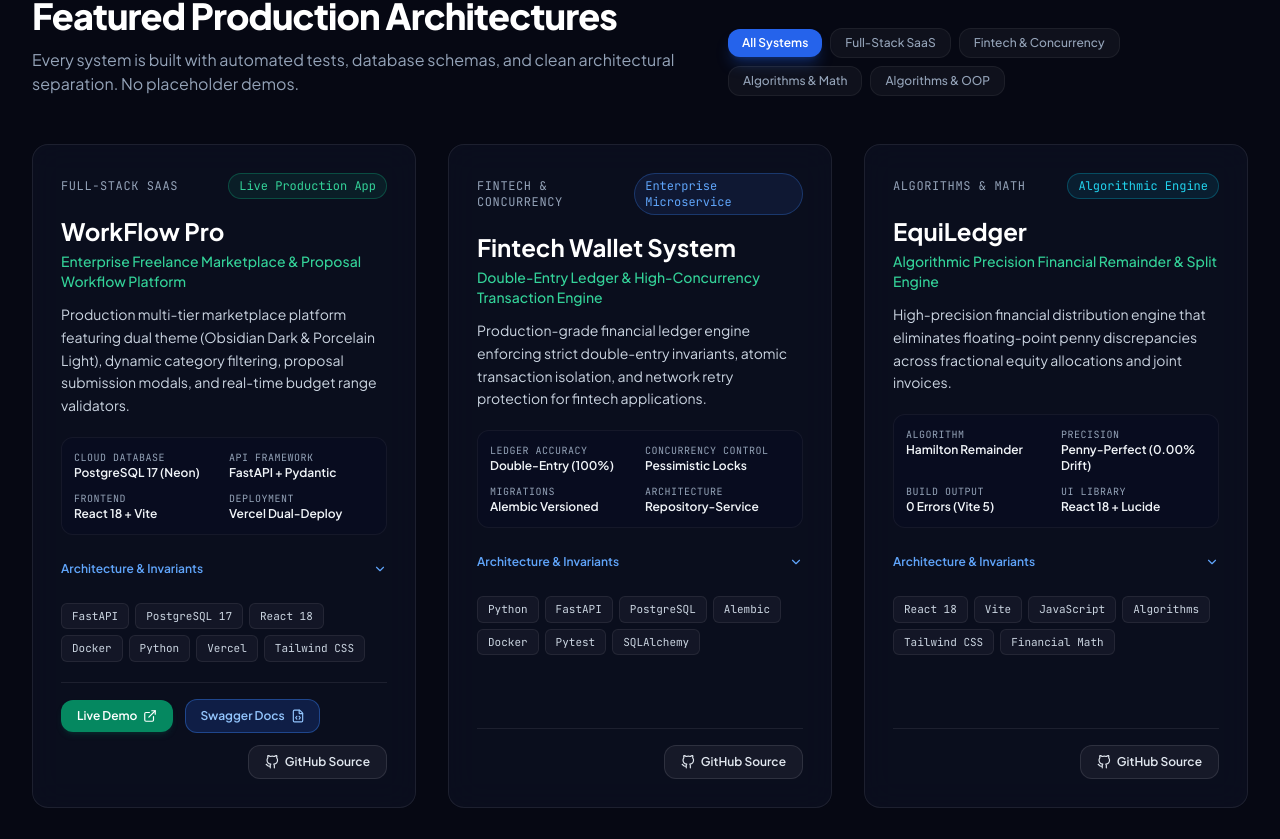
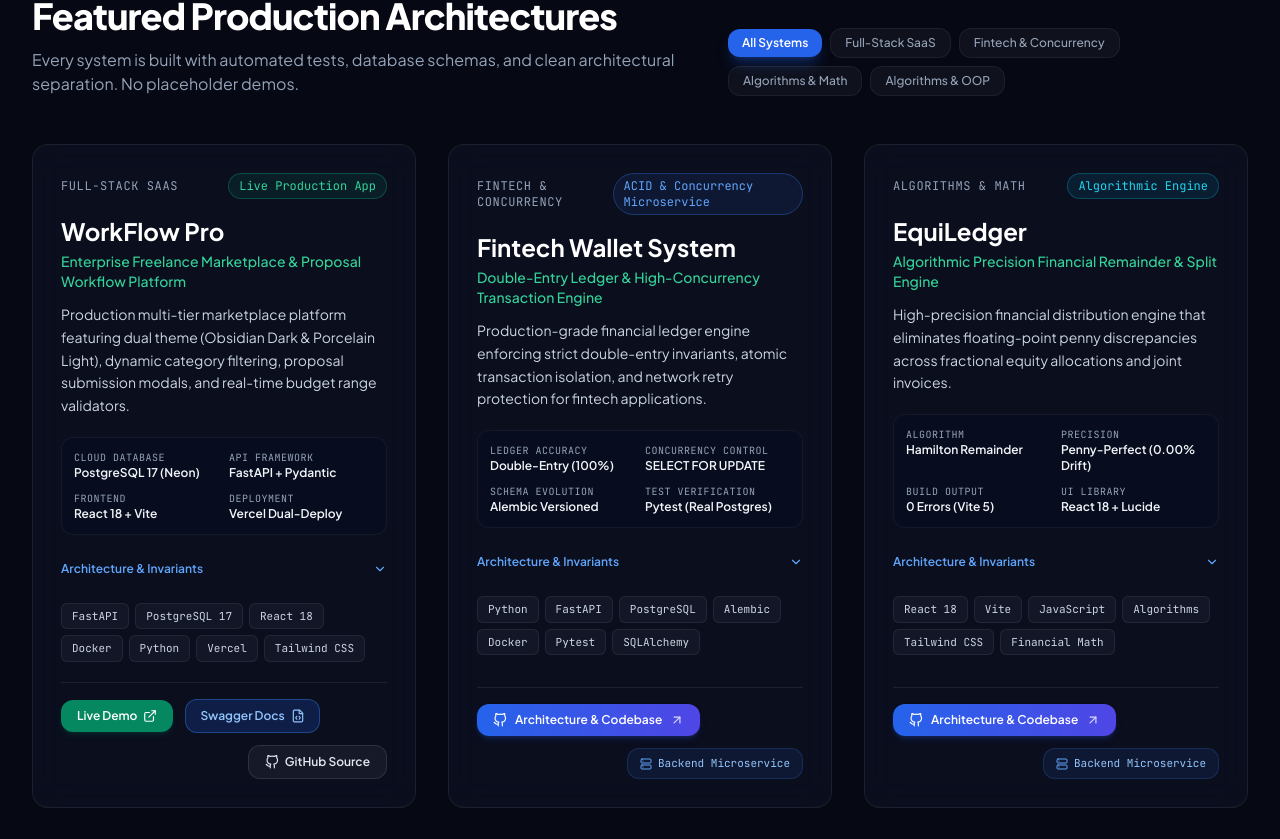
Before and after one commit to JunaidWarraich1/portfolio, a React (Vite) app: page / in a window 1280 px wide. Shown: the part 916-1755 px from the top of the page. Built offline with nearby package versions, Linux system fonts and the light colour scheme.

Commit message:
feat: position Fintech Wallet System as flagship backend microservice with direct architecture action

```diff
--- a/src/components/ProjectCard.jsx
+++ b/src/components/ProjectCard.jsx
@@ -119,7 +119,25 @@
           </a>
         )}
 
-        {project.githubUrl && (
+        {!project.liveUrl && project.githubUrl ? (
+          <>
+            <a
+              href={project.githubUrl}
+              target="_blank"
+              rel="noreferrer"
+              className="inline-flex items-center gap-2 px-4 py-2 rounded-xl bg-gradient-to-r from-blue-600 to-indigo-600 hover:from-blue-500 hover:to-indigo-500 text-white text-xs font-semibold shadow-md shadow-blue-900/40 transition-all hover:scale-[1.02]"
+            >
+              <GithubIcon className="w-3.5 h-3.5" />
+              <span>Architecture &amp; Codebase</span>
+              <ArrowUpRight className="w-3.5 h-3.5 opacity-80" />
+            </a>
+            <span className="inline-flex items-center gap-1.5 px-3 py-1.5 rounded-xl bg-blue-500/10 border border-blue-500/20 text-blue-300 text-[11px] font-mono ml-auto">
+              <Server className="w-3 h-3 text-blue-400" />
+              <span>Backend Microservice</span>
+            </span>
+          </>
+        ) : (
+          project.githubUrl && (
             <a
               href={project.githubUrl}
               target="_blank"
@@ -129,6 +147,7 @@
               <GithubIcon className="w-3.5 h-3.5" />
               <span>GitHub Source</span>
             </a>
+          )
         )}
       </div>
 
--- a/src/data/projects.js
+++ b/src/data/projects.js
@@ -30,20 +30,21 @@
     tagline: "Double-Entry Ledger & High-Concurrency Transaction Engine",
     category: "Fintech & Concurrency",
     featured: true,
-    statusBadge: "Enterprise Microservice",
+    isBackendOnly: true,
+    statusBadge: "ACID & Concurrency Microservice",
     badgeColor: "sapphire",
     summary: "Production-grade financial ledger engine enforcing strict double-entry invariants, atomic transaction isolation, and network retry protection for fintech applications.",
     architecture: [
       "Double-Entry Bookkeeping: Mathematical guarantee where every debit has an equal matching credit across all ledger legs (zero-sum balance invariant).",
-      "Concurrency & Race Conditions: Row-level pessimistic locking (SELECT FOR UPDATE) prevents double-spending during simultaneous concurrent withdrawal requests.",
+      "Concurrency & Race Conditions: Row-level pessimistic locking (SELECT FOR UPDATE) with ordered UUID locking eliminates deadlocks and concurrent double-spending.",
       "Idempotency Middleware: Intercepts duplicate client retry requests with cryptographic keys, guaranteeing zero duplicate ledger debits.",
-      "Database Evolution: Fully automated schema migrations powered by Alembic with containerized Docker deployment."
+      "Database Evolution & Tests: Fully automated schema migrations via Alembic with comprehensive Pytest concurrency test suites running on real PostgreSQL."
     ],
     metrics: [
       { label: "Ledger Accuracy", value: "Double-Entry (100%)" },
-      { label: "Concurrency Control", value: "Pessimistic Locks" },
-      { label: "Migrations", value: "Alembic Versioned" },
-      { label: "Architecture", value: "Repository-Service" }
+      { label: "Concurrency Control", value: "SELECT FOR UPDATE" },
+      { label: "Schema Evolution", value: "Alembic Versioned" },
+      { label: "Test Verification", value: "Pytest (Real Postgres)" }
     ],
     techStack: ["Python", "FastAPI", "PostgreSQL", "Alembic", "Docker", "Pytest", "SQLAlchemy"],
     liveUrl: null,
```
Lines whose indentation alone changed are shown as unchanged.
